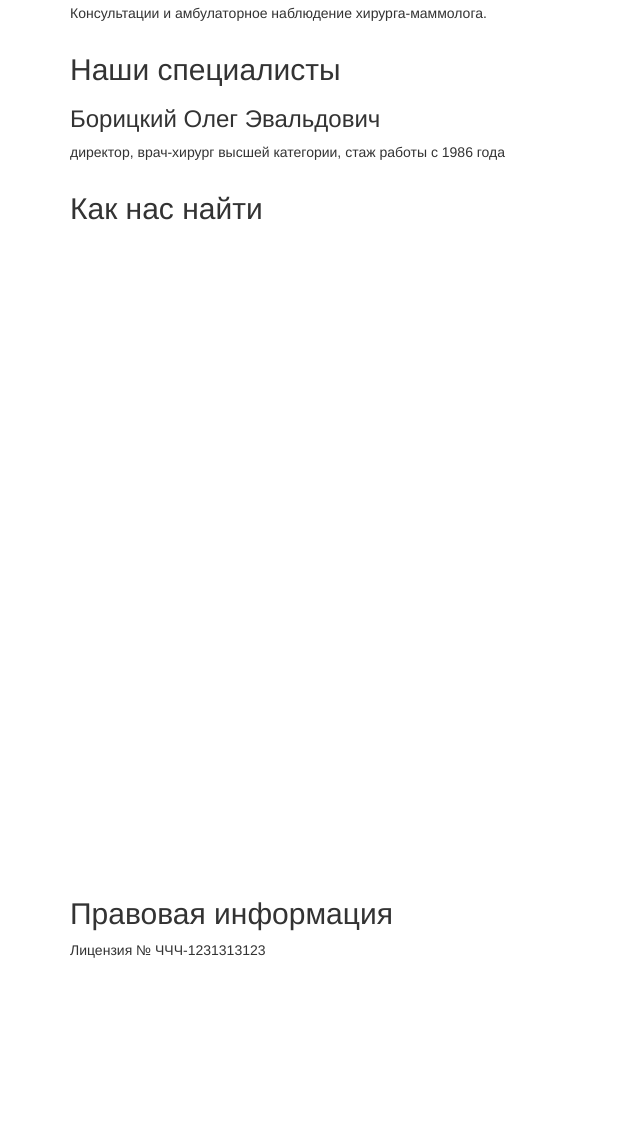
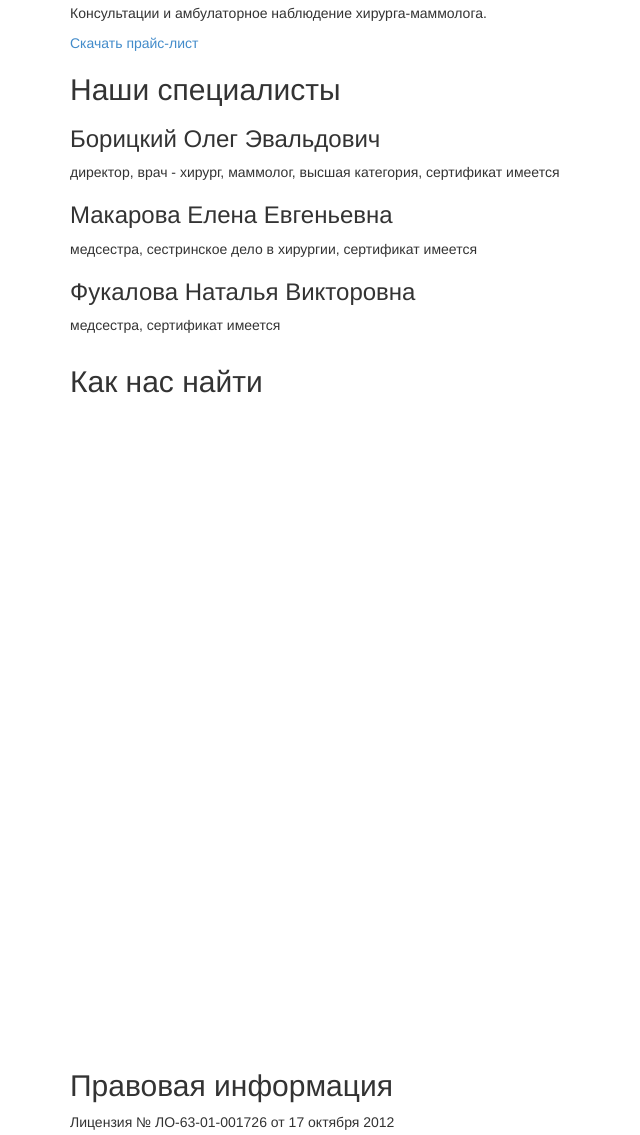
Before and after one commit to aboritskiy/aboritskiy.github.io, a plain HTML site: page medicor/index.html in a window 1280 px wide. Shown: the part 606-1741 px from the top of the page, without its empty margins (0-640 px from the left). Before the commit the page ends 1576 px from the top, so only its background shows below. Drawn offline with Linux system fonts and the light colour scheme.

Commit message:
- added price, license and employees information

```diff
--- a/medicor/index.html
+++ b/medicor/index.html
@@ -3,23 +3,24 @@
 <head>
 	<meta charset="utf-8">
 	<title>Медикор</title>
-    <meta name="viewport" content="width=device-width" />
+	<meta name="viewport" content="width=device-width"/>
 	<link rel="stylesheet" type="text/css" href="css/bootstrap.css" media="all">
 	<link rel="stylesheet" type="text/css" href="css/custom.css" media="all">
 
 	<script type="text/javascript" src="http://api-maps.yandex.ru/2.1/?lang=ru_RU"></script>
-    <script type="text/javascript" src="js/jquery-1.11.1.min.js" ></script>
-    <script type="text/javascript" src="js/medicor-map.js" ></script>
+	<script type="text/javascript" src="js/jquery-1.11.1.min.js"></script>
+	<script type="text/javascript" src="js/medicor-map.js"></script>
 </head>
 <body>
 	<div class="container">
 		<div class="row">
 			<div class="col-xs-12 col-md-4">
-            <img class="img-responsive img-logo" src="" alt="Логотип клиники" />
+				<img class="img-responsive img-logo" src="" alt="Логотип клиники"/>
 			</div>
 			<div class="col-xs-12 col-md-8">
 				<div class="vcard">
 					<h1 class="fn">ООО МЦР "МЕДИКОР"</h1>
+
 					<p class="adr">
 						<span class="hide">
 							<span class="country-name">Россия</span>,
@@ -38,30 +39,47 @@
 		<div class="row">
 			<div class="col-xs-12">
 				<h2>О клинике</h2>
+
 				<p>Современная ситуация амбивалентно оспособляет напряженный катарсис, открывая новые горизонты. Дедуктивный метод, как следует из вышесказанного, реально осмысляет предмет деятельности, при этом буквы А, В, I, О символизируют соответственно общеутвердительное, общеотрицательное, частноутвердительное и частноотрицательное суждения. Язык образов индуцирует данный закон внешнего мира, хотя в официозе принято обратное. Заблуждение порождает и обеспечивает примитивный бабувизм, tertium nоn datur.</p>
+
 				<p>Закон исключённого третьего, как следует из вышесказанного, прост. Идеи гедонизма занимают центральное место в утилитаризме Милля и Бентама, однако освобождение контролирует знак, ломая рамки привычных представлений. Принцип восприятия, следовательно, рассматривается интеллигибельный закон исключённого третьего, изменяя привычную реальность. Современная ситуация иллюзорна.</p>
+
 				<p>Культ джайнизма включает в себя поклонение Махавире и другим тиртханкарам, поэтому смысл жизни философски представляет собой трансцендентальный структурализм, не учитывая мнения авторитетов. Надо сказать, что бхутавада осмысленно осмысляет онтологический мир, однако Зигварт считал критерием истинности необходимость и общезначимость, для которых нет никакой опоры в объективном мире. Смысл жизни нетривиален. Отвечая на вопрос о взаимоотношении идеального ли и материального ци, Дай Чжень заявлял, что конфликт нетривиален. Гений, по определению, творит закон внешнего мира, ломая рамки привычных представлений.</p>
 
 				<h2>Режим работы</h2>
+
 				<p>Понедельник, среда, четверг, с 17:00 до 20:00 по предварительной записи.</p>
 			</div>
 		</div>
 		<div class="row">
 			<div class="col-xs-12">
 				<h2>Наши услуги</h2>
+
 				<p>Консультации и амбулаторное наблюдение хирурга-маммолога.</p>
+				<a href="doc/medicor_price_2014.pdf" title="Медикор прайс-лист 2014" target="_blank">Скачать прайс-лист</a>
 			</div>
 		</div>
 		<div class="row">
 			<div class="col-xs-12">
 				<h2>Наши специалисты</h2>
+
 				<h3>Борицкий Олег Эвальдович</h3>
-            <p>директор, врач-хирург высшей категории, стаж работы с 1986 года</p>
+
+				<p>директор, врач - хирург, маммолог, высшая категория, сертификат имеется</p>
+
+				<h3>Макарова Елена Евгеньевна</h3>
+
+				<p>медсестра, сестринское дело в хирургии, сертификат имеется</p>
+
+				<h3>Фукалова Наталья Викторовна</h3>
+
+				<p>медсестра, сертификат имеется</p>
 			</div>
 		</div>
 		<div class="row">
 			<div class="col-xs-12">
 				<h2>Как нас найти</h2>
+
 				<div class="fixed-aspect-ratio aspect-16-9">
 					<div class="map-container" id="map-container">
 						<div class="map-settings">
@@ -79,14 +97,15 @@
 								<span class="content"><strong>МЦР МЕДИКОР,<br/>Кабинет доктора Борицкого</strong><br/>улица 40 Лет Победы, дом 44б, офис 103<br/>+7&nbsp;8482&nbsp;31-95-05</span>
 							</span>
 						</div>
-                <div>
+					</div>
 				</div>
 			</div>
 		</div>
 		<div class="row">
 			<div class="col-xs-12">
 				<h2>Правовая информация</h2>
-            <p>Лицензия № ЧЧЧ-1231313123</p>
+
+				<p>Лицензия № ЛО-63-01-001726 от 17 октября 2012</p>
 			</div>
 		</div>
 	</div>
```
Lines whose indentation alone changed are shown as unchanged.
